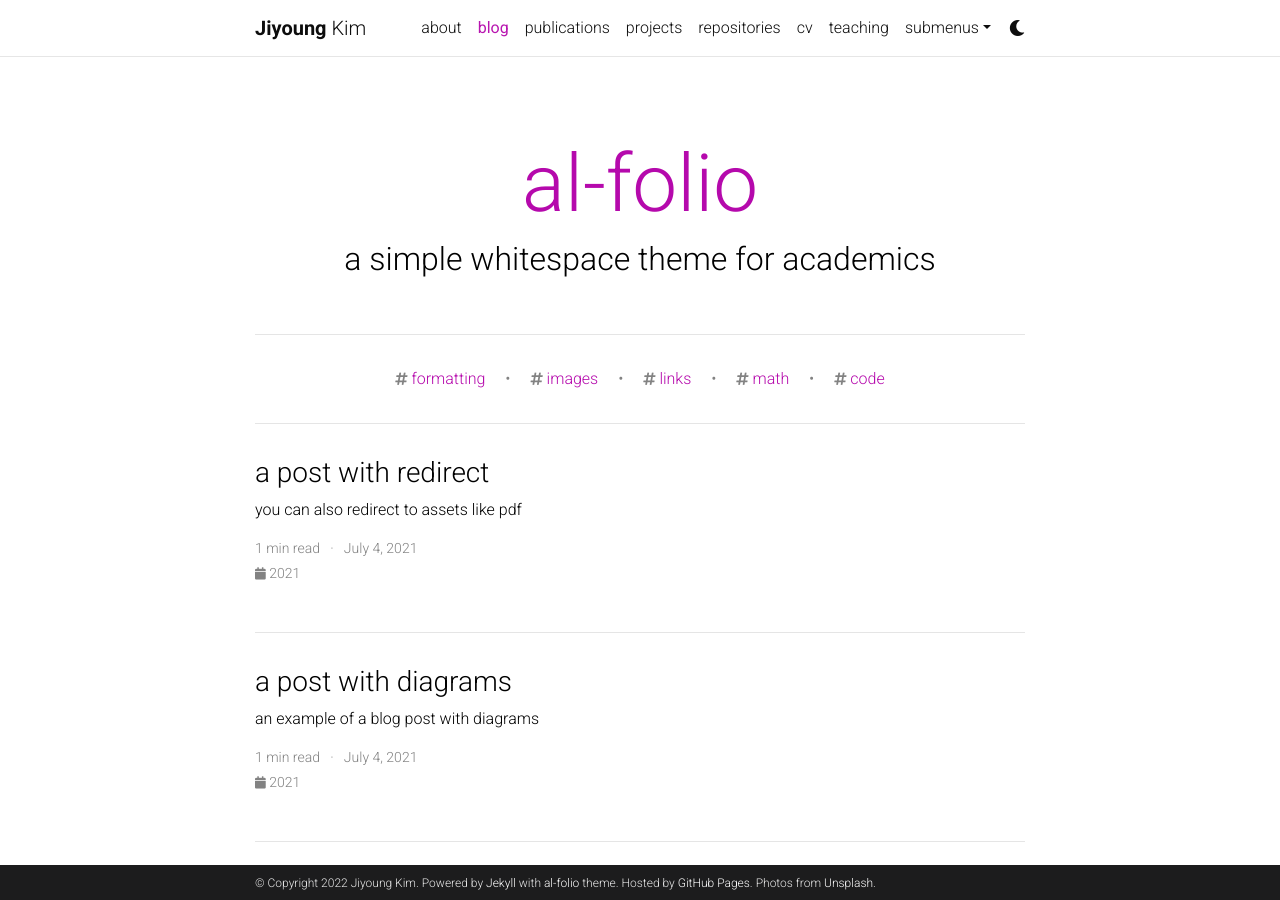
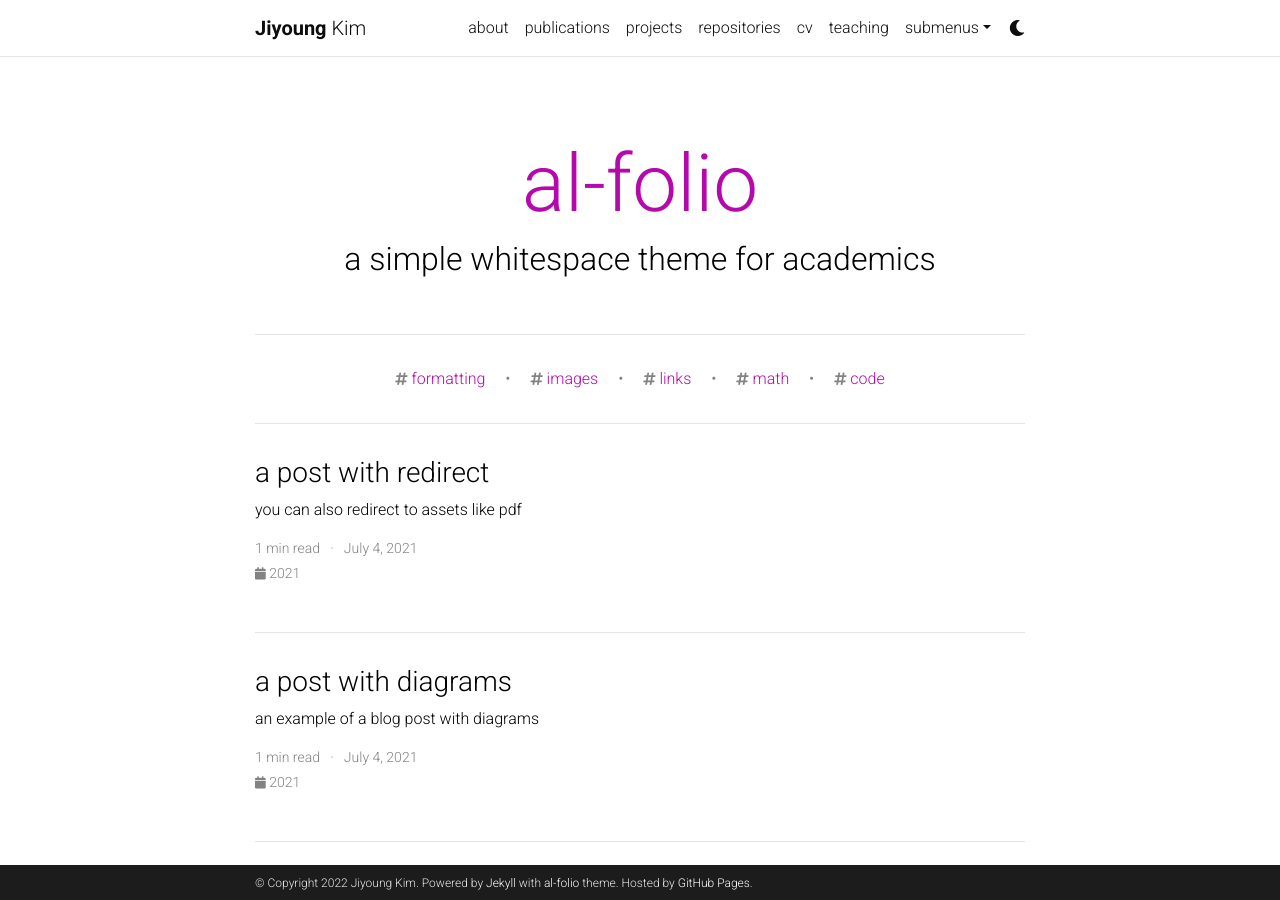
Before and after one commit to jiyoungestherkim/jiyoungestherkim.github.io, a Jekyll site: the page built from blog/index.html, in a window 1280 px wide and 900 px high. Built offline with Jekyll 4.4.1, drawn with Linux system fonts in a browser that asks for light colours; the list of posts is cut into pages by our own code; comment, search, counter and statistics services are not loaded; a style sheet for code colours, icons or effects is not loaded; some of the changed lines change nothing that is shown.

Commit message:
config updated

```diff
--- a/_config.yml
+++ b/_config.yml
@@ -2,26 +2,25 @@
 # Site settings
 # -----------------------------------------------------------------------------
 
-title: blank # the website title (if blank, full name will be used instead)
+title: blank 		# the website title (if blank, full name will be used instead)
 first_name: Jiyoung
 middle_name:
 last_name: Kim
 email: jiyoungkim12@g.ucla.edu
-description: > # the ">" symbol means to ignore newlines until "footer_text:"
-  A simple, whitespace theme for academics. Based on [*folio](https://github.com/bogoli/-folio) design.
+description: > 		# the ">" symbol means to ignore newlines until "footer_text:"
+  A personal website.
 footer_text: >
   Powered by <a href="https://jekyllrb.com/" target="_blank">Jekyll</a> with <a href="https://github.com/alshedivat/al-folio">al-folio</a> theme.
   Hosted by <a href="https://pages.github.com/" target="_blank">GitHub Pages</a>.
-  Photos from <a href="https://unsplash.com" target="_blank">Unsplash</a>.
-keywords: jekyll, jekyll-theme, academic-website, portfolio-website  # add your own keywords or leave empty
+keywords:   		# add your own keywords or leave empty
 
 lang: en # the language of your site (for example: en, fr, cn, ru, etc.)
 icon: ⚛️  # the emoji used as the favicon (alternatively, provide image name in /assets/img/)
 
 url: https://jiyoungestherkim.github.io # the base hostname & protocol for your site
-baseurl:  # the subpath of your site, e.g. /blog/
+baseurl: 		 # the subpath of your site, e.g. /blog/
 last_updated: false # set to true if you want to display last updated in the footer
-impressum_path:  # set to path to include impressum link in the footer, use the same path as permalink in a page, helps to conform with EU GDPR
+impressum_path:  	# set to path to include impressum link in the footer, use the same path as permalink in a page, helps to conform with EU GDPR
 
 # -----------------------------------------------------------------------------
 # Theme
@@ -41,7 +40,7 @@
 # will use title and url fields
 # Take a look to https://github.com/jekyll/jekyll-feed for more customization
 
-rss_icon: true
+rss_icon: false
 
 # -----------------------------------------------------------------------------
 # Layout
@@ -67,25 +66,24 @@
 # Social integration
 # -----------------------------------------------------------------------------
 
-github_username: # your GitHub user name
-gitlab_username: # your GitLab user name
-twitter_username: # your Twitter handle
-linkedin_username: # your LinkedIn user name
-scholar_userid: # your Google Scholar ID
-orcid_id: # your ORCID ID
-medium_username: # your Medium username
-quora_username: # your Quora username
-publons_id: # your ID on Publons
-research_gate_profile: # your profile on ResearchGate
-blogger_url: # your blogger URL
-work_url: # work page URL
-keybase_username: # your keybase user name
-wikidata_id: # your wikidata id
-dblp_url: # your DBLP profile url
-stackoverflow_id: #your stackoverflow id
+github_username: 			# your GitHub user name
+gitlab_username: 			# your GitLab user name
+twitter_username: JiyoungEKim 		# your Twitter handle
+linkedin_username: 			# your LinkedIn user name
+scholar_userid: rbiKnUcAAAAJ&hl=en&oi=ao 	# your Google Scholar ID
+orcid_id: 0000-0003-3252-686X		# your ORCID ID
+medium_username: 			# your Medium username
+quora_username: 			# your Quora username
+publons_id: 				# your ID on Publons
+research_gate_profile: 			# your profile on ResearchGate
+blogger_url: 				# your blogger URL
+work_url: 				# work page URL
+keybase_username: 			# your keybase user name
+wikidata_id: 				# your wikidata id
+dblp_url: 				# your DBLP profile url
+stackoverflow_id: 			#your stackoverflow id
 
-contact_note: >
-  You can even add a little note about which of these is the best way to reach you.
+contact_note: # You can even add a little note about which of these is the best way to reach you.
 
 # -----------------------------------------------------------------------------
 # Analytics and search engine verification
@@ -102,7 +100,7 @@
 # -----------------------------------------------------------------------------
 
 blog_name: al-folio # blog_name will be displayed in your blog page
-blog_nav_title: blog # your blog must have a title for it to be displayed in the nav bar
+blog_nav_title: 	 # your blog must have a title for it to be displayed in the nav bar
 blog_description: a simple whitespace theme for academics
 permalink: /blog/:year/:title/
 
```
